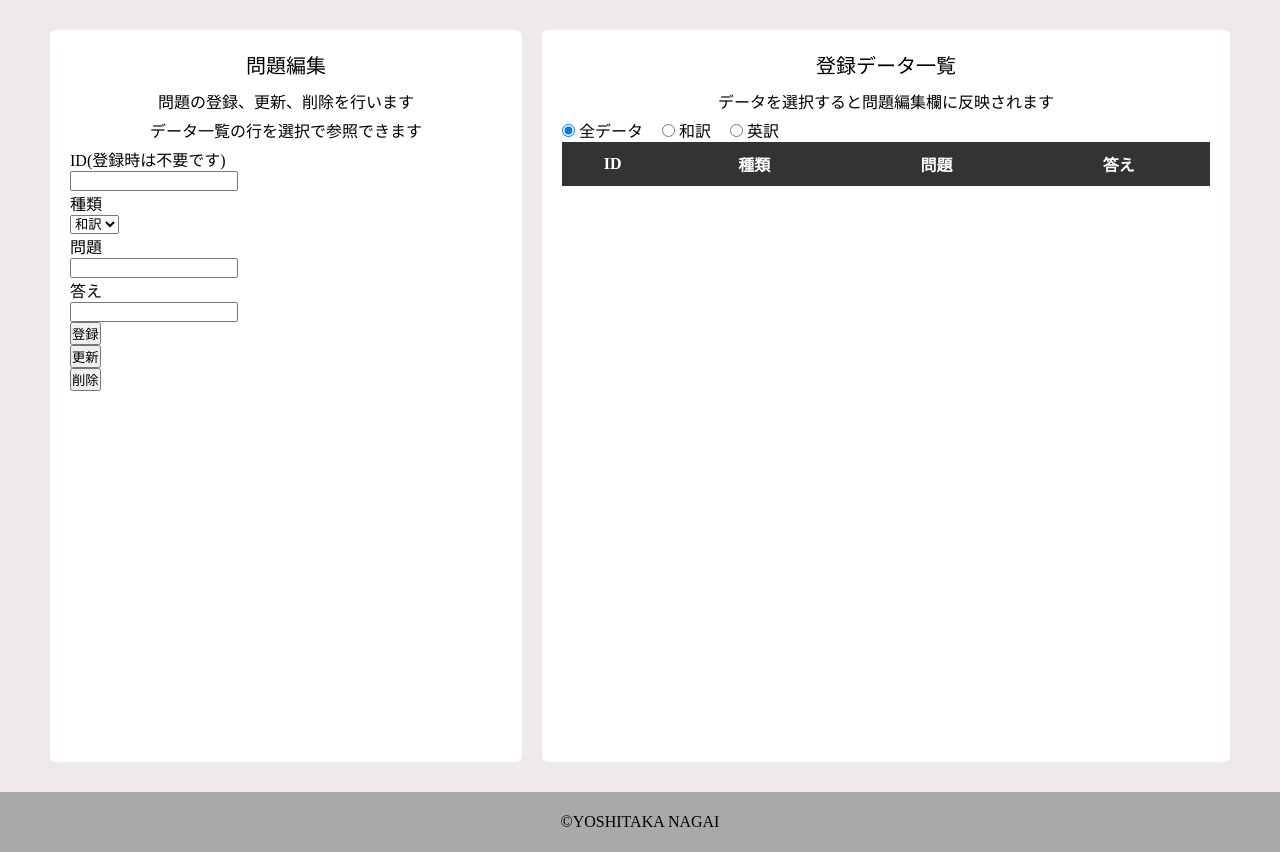
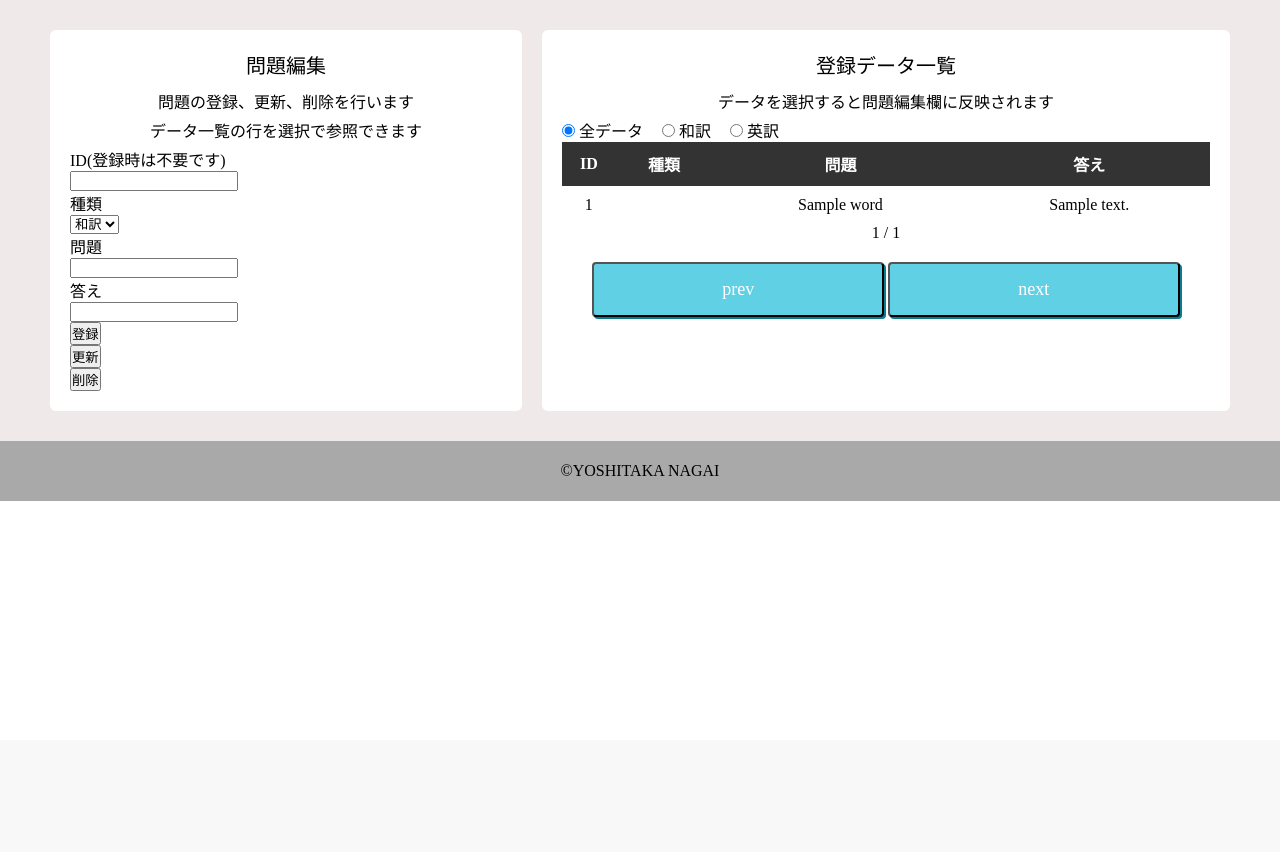
Before and after one commit to yoshitaka7144/WordBook, a PHP site: page /edit.php in a window 1280 px wide. Shown: the part 60-912 px from the top of the page. After the commit the page ends 561 px from the top, so only its background shows below. Run offline with PHP 8.4, Linux system fonts and the light colour scheme; tables that the repository leaves empty or names only in its code hold one stand-in row (values such as "Sample post"); lists and menus that the app fills with data are empty.

Commit message:
登録データ一覧表示処理作成。表示更新処理途中。

```diff
--- a/config.php
+++ b/config.php
@@ -9,6 +9,10 @@
 define("PAGE_TYPE_ERROR", -1);
 define("PAGE_TYPE_CONFIRM", 1);
 
+define("MAX_TABLE_ROW_COUNT", 10);
+
+define("SELECT_TYPE_ALL","all");
+
 define("REGIST_TYPE_CREATE","登録");
 define("REGIST_TYPE_UPDATE","更新");
 define("REGIST_TYPE_DELETE","削除");
--- a/css/style.css
+++ b/css/style.css
@@ -246,10 +246,6 @@
   text-align: center;
 }
 
-.table-wrapper {
-  height: 600px;
-}
-
 #data-table {
   width: 100%;
   border-collapse: collapse;
@@ -266,19 +262,9 @@
   background-color: #eee;
 }
 
-#data-table .fixed {
-  position: -webkit-sticky;
-  position: sticky;
-  top: 0;
+#data-table .table-header {
   color: #fff;
   background: #333333;
-}
-
-#data-table .fixed:before {
-  content: "";
-  position: absolute;
-  top: -1px;
-  left: -1px;
 }
 
 .selected-row {
--- a/edit.php
+++ b/edit.php
@@ -43,10 +43,15 @@
         PDO::ATTR_DEFAULT_FETCH_MODE => PDO::FETCH_ASSOC,
       ]
     );
-    $stmt = $pdo->prepare("select id, type, question, answer from words order by id limit 9,10");
+    $stmt = $pdo->prepare("select id, type, question, answer from words order by id limit 0, :limit");
+    $stmt->bindValue(":limit", (int)MAX_TABLE_ROW_COUNT, pdo::PARAM_INT);
     $stmt->execute();
     $rows = $stmt->fetchAll();
-    $count = $stmt->rowCount();
+
+    $stmt = $pdo->prepare("select id, type, question, answer from words");
+    $stmt->execute();
+    $rowCount = $stmt->rowCount();
+    $maxPage = ceil($rowCount / MAX_TABLE_ROW_COUNT);
   } catch (PDOException $e) {
     //throw $th;
   }
@@ -118,20 +123,19 @@
           <p class="title">登録データ一覧</p>
           <p class="message">データを選択すると問題編集欄に反映されます</p>
           <div class="radio">
-            <input id="radio-all" name="radio" type="radio" value="All" checked>
+            <input id="radio-all" name="radio" type="radio" value="all" checked>
             <label for="radio-all" class="radio-label">全データ</label>
             <input id="radio-japanese" name="radio" type="radio" value="和訳">
             <label for="radio-japanese" class="radio-label">和訳</label>
             <input id="radio-English" name="radio" type="radio" value="英訳">
             <label for="radio-English" class="radio-label">英訳</label>
           </div>
-          <div class="table-wrapper">
           <table id="data-table">
             <tr>
-                <th class="fixed">ID</th>
-                <th class="fixed">種類</th>
-                <th class="fixed">問題</th>
-                <th class="fixed">答え</th>
+              <th class="table-header">ID</th>
+              <th class="table-header">種類</th>
+              <th class="table-header">問題</th>
+              <th class="table-header">答え</th>
             </tr>
             <?php foreach ($rows as $row) : ?>
               <?php echo "<tr class='data-row'>" ?>
@@ -143,8 +147,9 @@
             <?php endforeach ?>
           </table>
           <div class="pagination">
-
-            </div>
+            <p class="message"><span id="current-page">1</span> / <span id="max-page"><?php echo $maxPage ?></span></p>
+            <input class="btn btn-blue" id="btn-prev" type="button" value="prev">
+            <input class="btn btn-blue" id="btn-next" type="button" value="next">
           </div>
         </div>
       <?php endif ?>
--- a/js/headerMenu.js
+++ b/js/headerMenu.js
@@ -1,9 +1,9 @@
-$(function(){
-  $("#hamburger, #close").on("click", function(){
+$(function () {
+  $("#hamburger, #close").on("click", function () {
     $("#sp-nav").toggle();
   });
 
-  $(".data-row").on("click", function(){
+  $(".data-row").on("click", function () {
     var id = $(this).children("td")[0].innerText;
     var type = $(this).children("td")[1].innerText;
     var question = $(this).children("td")[2].innerText;
@@ -18,8 +18,43 @@
     $(this).addClass("selected-row");
   });
 
-  $("input[name=radio]").on("change",function(){
-    var val = $(this).val();
-    alert(val);
+  $("input[name=radio]").on("change", function () {
+    var type = $(this).val();
+
+    $.ajax({
+      type: "POST",
+      url: "updateTable.php",
+      data: {
+        type: type,
+        page: 1
+      },
+      dataType: "json"
+    })
+      .done(function (data) {
+        console.log(data);
+      })
+      .fail(function (XMLHttpRequest, textStatus, errorThrown) {
+        alert(errorThrown);
+      });
   });
+
+  // $("#btn-prev, #btn-next").on("click", function () {
+  //   var type = $(this).val();
+
+  //   $.ajax({
+  //     type: "POST",
+  //     url: "updateTable.php",
+  //     data: {
+  //       type: type,
+  //       page: 1
+  //     },
+  //     dataType: "json"
+  //   })
+  //     .done(function (data) {
+  //       console.log(data);
+  //     })
+  //     .fail(function (XMLHttpRequest, textStatus, errorThrown) {
+  //       alert(errorThrown);
+  //     });
+  // });
 });
--- a/scss/style.scss
+++ b/scss/style.scss
@@ -219,11 +219,6 @@
   text-align: center;
 }
 
-.table-wrapper {
-  //overflow-y: scroll;
-  height: 600px;
-}
-
 #data-table{
   width: 100%;
   border-collapse: collapse;
@@ -238,17 +233,9 @@
     background-color: #eee;
   }
 
-  .fixed{
-    position: sticky;
-    top: 0;
+  .table-header{
     color: #fff;
     background: rgb(51, 51, 51);
-    &:before{
-      content: "";
-      position: absolute;
-      top: -1px;
-      left: -1px;
-    }
   }
 }
 
```
Also changed, not shown: updateTable.php (added, +45 -0 lines), 1 other file. Lines whose indentation alone changed are shown as unchanged.
